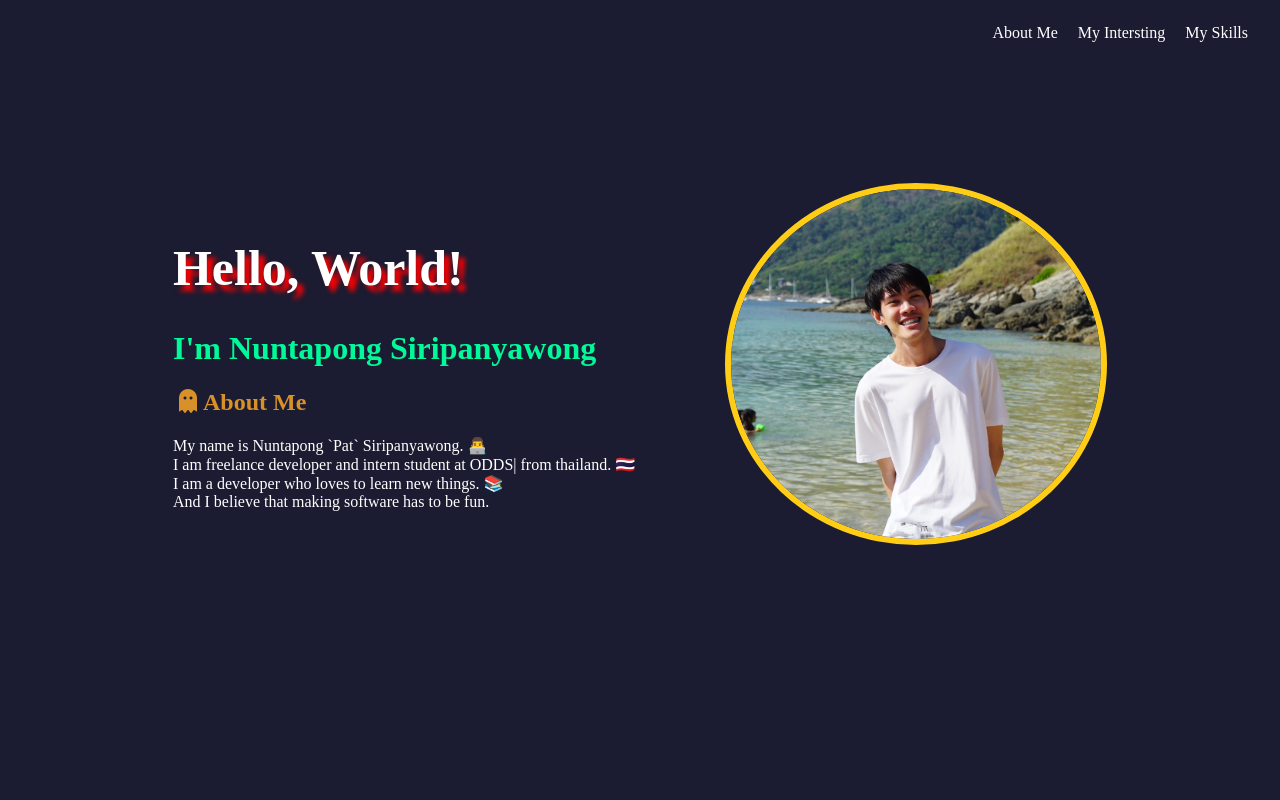
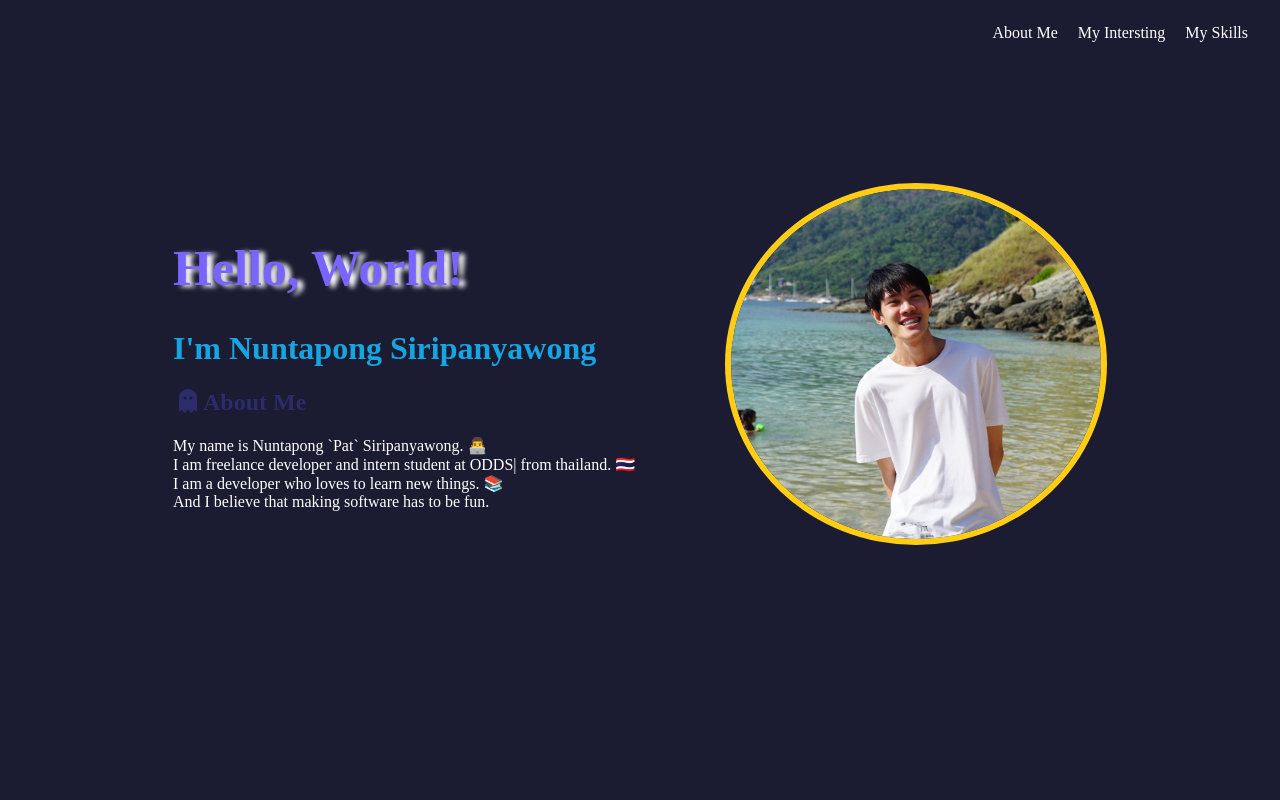
Before and after one commit to NuntapongS/my-portfolio, a React (Create React App) app: page / in a window 1280 px wide. Shown: the top 800 px of the page. Built offline with nearby package versions, Linux system fonts and the light colour scheme.

Commit message:
edit: color

```diff
--- a/src/styles/portfolio.css
+++ b/src/styles/portfolio.css
@@ -1,13 +1,13 @@
 .title-greeting {
-    color: white;
-    text-shadow: 6px 6px 5px red;
+    color: #7864FF;
+    text-shadow: 6px 2px 5px white;
     font-size: 50px;
 }
 
 .title-name {
-    color: mediumspringgreen;
+    color: #17A5E1;
 }
 
 .title-about-me {
-    color: #D89128;
+    color: #2C2C6C;
 }
```
